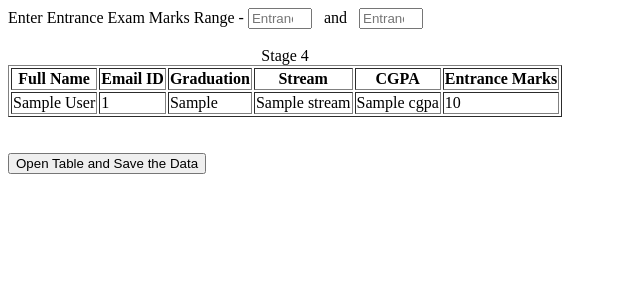
After one commit to Pratik180198/eligibility_module, a FastAPI app: template templates/stage_four.html in a window 1280 px wide. The commit adds this page. Shown: the top 300 px of the page, without its empty margins (0-640 px from the left). Run offline with FastAPI, Linux system fonts and the light colour scheme; the template is opened without the code that fills it: most values are stand-ins (such as "Sample title", 1, 10 or a date in 2020); some libraries are stand-ins or nearby versions.

Commit message:
stage four added

```diff
--- a/main.py
+++ b/main.py
@@ -2,7 +2,7 @@ from fastapi import FastAPI, Depends, status, HTTPException, Request, File, Uplo
 import pandas as pd
 from database import engine, get_db
 import models
-from schemas import UserDetails, StageOne, StageTwo, StageThree
+from schemas import UserDetails, StageOne, StageTwo, StageThree, StageFour
 from sqlalchemy.orm import Session
 from fastapi.templating import Jinja2Templates
 from fastapi.responses import HTMLResponse
@@ -45,7 +45,7 @@ def read(request: Request):
 
 @app.post('/details_added', status_code=status.HTTP_201_CREATED, response_class=HTMLResponse)
 def add_details(form_data: UserDetails = Depends(UserDetails.as_form), db: Session = Depends(get_db)):
-    new_details = models.StudentTable(full_name=form_data.full_name,
+    new_details = models.StudentTable(full_name=form_data.full_name.strip(),
                                       email_id=form_data.email_id,
                                       graduation_completed=form_data.graduation_completed,
                                       stream=form_data.stream, cgpa=form_data.cgpa,
@@ -182,3 +182,36 @@ def check_cgpa(request: Request, form_details: StageThree = Depends(StageThree.a
             db.commit()
             db.refresh(new_details)
     return templates.TemplateResponse("stage_three.html", {"request": request, "details": details})
+
+
+@app.get('/stage_four', response_class=HTMLResponse)
+def read_stage_four(request: Request):
+    return templates.TemplateResponse("stage_four.html", {"request": request})
+
+
+@app.post('/stage_four')
+def check_entrance_exam(request: Request, form_details: StageFour = Depends(StageFour.as_form),
+                        db: Session = Depends(get_db)):
+    # print(form_details.ent_one,form_details.ent_two)
+    details = db.query(models.StageThreeTable).filter(
+        models.StageThreeTable.entrance_exam_score.between(cleft=form_details.ent_one,
+                                                           cright=form_details.ent_two)).all()
+
+    db.query(models.StageFourTable).delete()
+    db.commit()
+
+    for detail in details:
+        if db.query(models.StageFourTable).filter(models.StageFourTable.email_id == detail.email_id).first():
+            pass
+        else:
+            new_details = models.StageFourTable(id=detail.id,
+                                                full_name=detail.full_name,
+                                                email_id=detail.email_id,
+                                                graduation_completed=detail.graduation_completed,
+                                                stream=detail.stream, cgpa=detail.cgpa,
+                                                entrance_exam_score=detail.entrance_exam_score)
+
+            db.add(new_details)
+            db.commit()
+            db.refresh(new_details)
+    return templates.TemplateResponse("stage_four.html", {"request": request, "details": details})
--- /dev/null
+++ b/templates/stage_four.html
@@ -0,0 +1,78 @@
+<!DOCTYPE html>
+<html lang="en">
+
+<head>
+	<meta charset="UTF-8">
+	<title>Stages</title>
+	<script src="http://ajax.googleapis.com/ajax/libs/jquery/2.1.0/jquery.min.js"></script>
+	<style>
+		hidden {
+			display: none;
+		}
+
+	</style>
+	<script type="text/javascript">
+
+		$(document).ready(function () {
+			$('#checkBtn').click(function () {
+
+			if (parseFloat(document.getElementById("c1").value) > parseFloat(document.getElementById("c2").value)){
+
+					alert("First range value must be smaller than the second value");
+					return false;
+
+				}
+			else {
+					document.getElementById("mytable").classList.toggle("hidden");
+				}
+
+
+
+			});
+		});
+	</script>
+</head>
+<body>
+    <form method="post"  enctype="multipart/form-data">
+
+    <label> Enter Entrance Exam Marks Range -
+        <input type="number" id="c1" name="ent_one"  min="0" max="250" placeholder="Entrance Exam Marks" required> &nbsp; and &nbsp;
+        <input type="number" id="c2" name="ent_two"  min="0" max="250" placeholder="Entrance Exam Marks" required></label><br><br>
+
+        <table id="mytable" border>
+			<caption>Stage 4</caption>
+			<thead>
+				<tr>
+					<th>Full Name</th>
+					<th>Email ID</th>
+					<th>Graduation</th>
+					<th>Stream</th>
+					<th>CGPA</th>
+					<th>Entrance Marks</th>
+				</tr>
+			</thead>
+			<tbody>
+
+				{% for detail in details %}
+				<tr>
+					<td>{{ detail.full_name}}</td>
+					<td>{{ detail.email_id}}</td>
+					<td>{{ detail.graduation_completed}}</td>
+					<td>{{ detail.stream}}</td>
+					<td>{{ detail.cgpa}}</td>
+					<td>{{ detail.entrance_exam_score}}</td>
+
+				</tr>
+				{% endfor %}
+
+			</tbody>
+		</table>
+        <br>
+        <br>
+
+        <button id="checkBtn">Open Table and Save the Data</button>
+
+    </form>
+</body>
+
+</html>
```
Also changed, not shown: models.py (+11 -0 lines), schemas.py (+13 -0 lines), templates/stage_two.html (+26 -1 lines).
